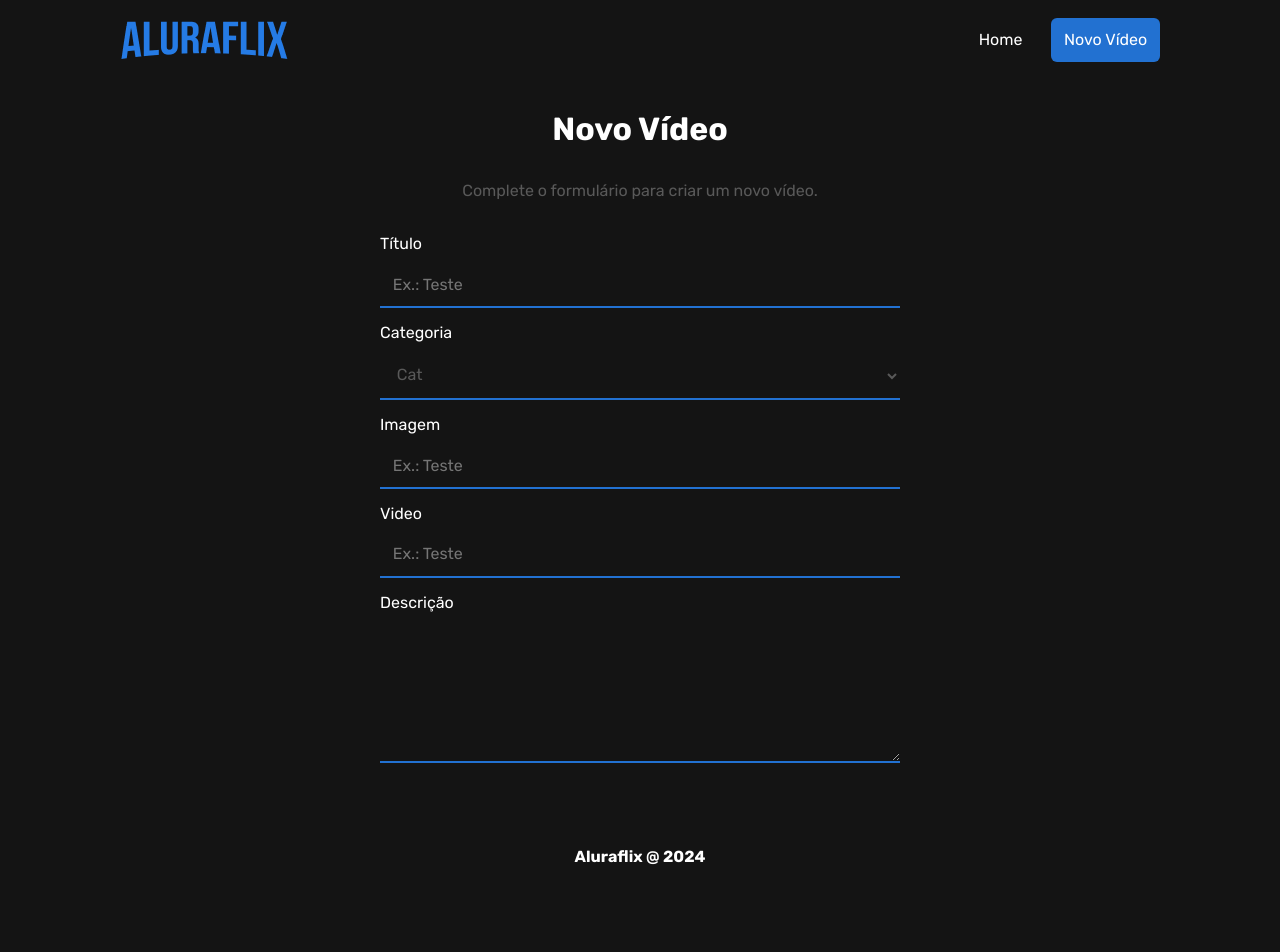
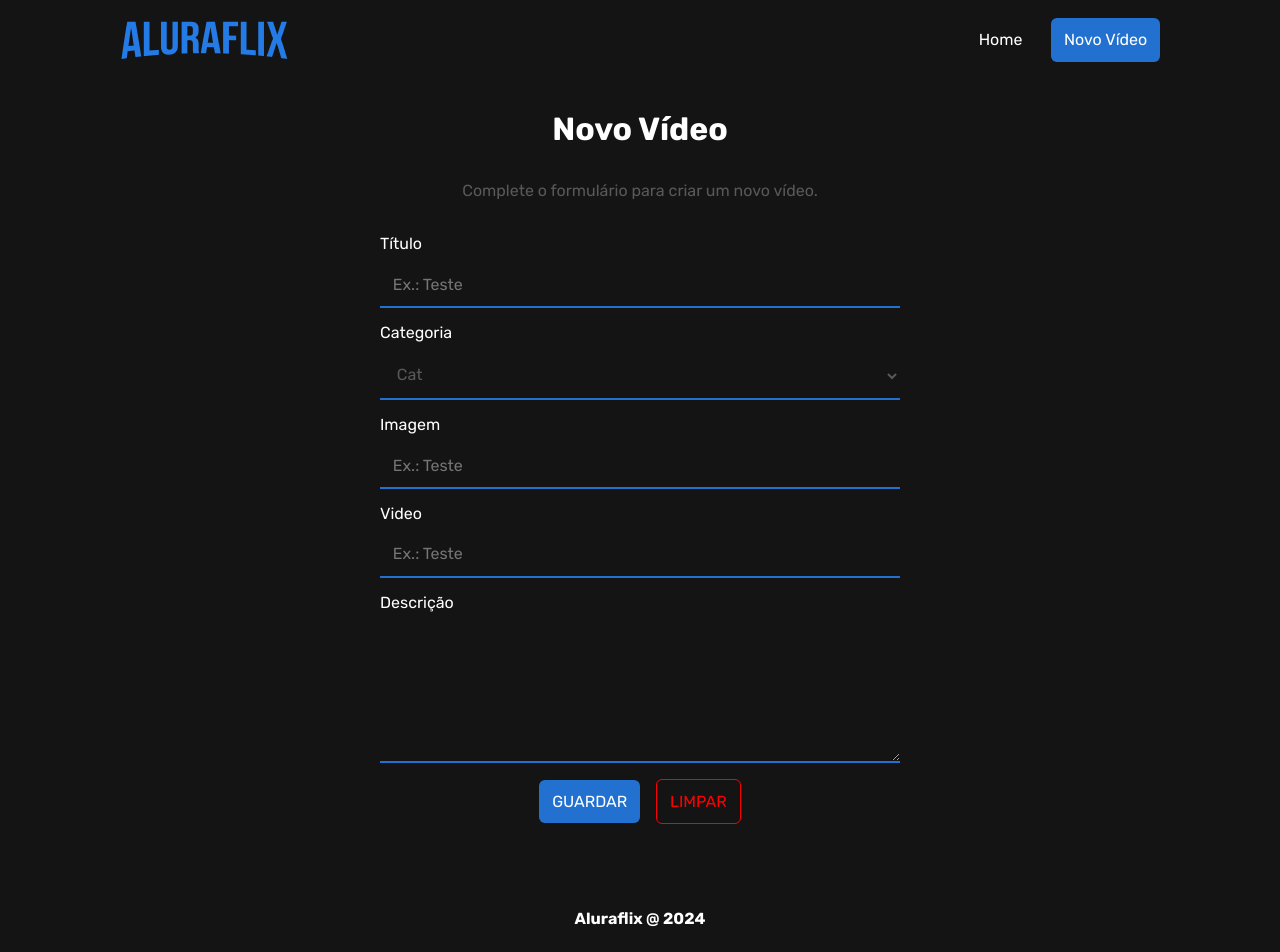
Before and after one commit to AlissonSilva07/desafio-aluraflix, a React (Vite) app: page /novo in a window 1280 px wide. Shown: the top 952 px of the page. Before the commit the page ends 920 px from the top, so only its background shows below. Built offline with nearby package versions, Linux system fonts and the light colour scheme.

Commit message:
criar o formuláio da página novo vídeo

```diff
--- a/src/pages/NovoVideo/index.jsx
+++ b/src/pages/NovoVideo/index.jsx
@@ -69,6 +69,43 @@ const TextAreaStyle = styled.textarea`
   border-bottom: 2px solid var(--main-azul);
 `;
 
+const ButtonGroup = styled.div`
+  display: flex;
+  align-items: center;
+  gap: 16px;
+`;
+
+const ButtonGuardar = styled.button`
+  display: flex;
+  align-items: center;
+  padding: 0.8rem;
+  border: none;
+  border-radius: 6px;
+  background-color: var(--main-azul);
+  color: var(--bg-branco);
+  cursor: pointer;
+
+  &:hover {
+    filter: brightness(120%);
+  }
+`;
+
+const ButtonLimpar = styled.button`
+  display: flex;
+  align-items: center;
+  padding: 0.8rem;
+  border: 1px solid red;
+  border-radius: 6px;
+  background-color: transparent;
+  color: red;
+  cursor: pointer;
+
+  &:hover {
+    background-color: red;
+    color: var(--bg-branco);
+  }
+`;
+
 function NovoVideo() {
   return (
     <FormLayout>
@@ -99,6 +136,10 @@ function NovoVideo() {
           <label htmlFor="descricao">Descrição</label>
           <TextAreaStyle name="descricao" id="" rows="6"></TextAreaStyle>
         </InputGroup>
+        <ButtonGroup>
+          <ButtonGuardar>GUARDAR</ButtonGuardar>
+          <ButtonLimpar>LIMPAR</ButtonLimpar>
+        </ButtonGroup>
       </FormArea>
     </FormLayout>
   );
```
